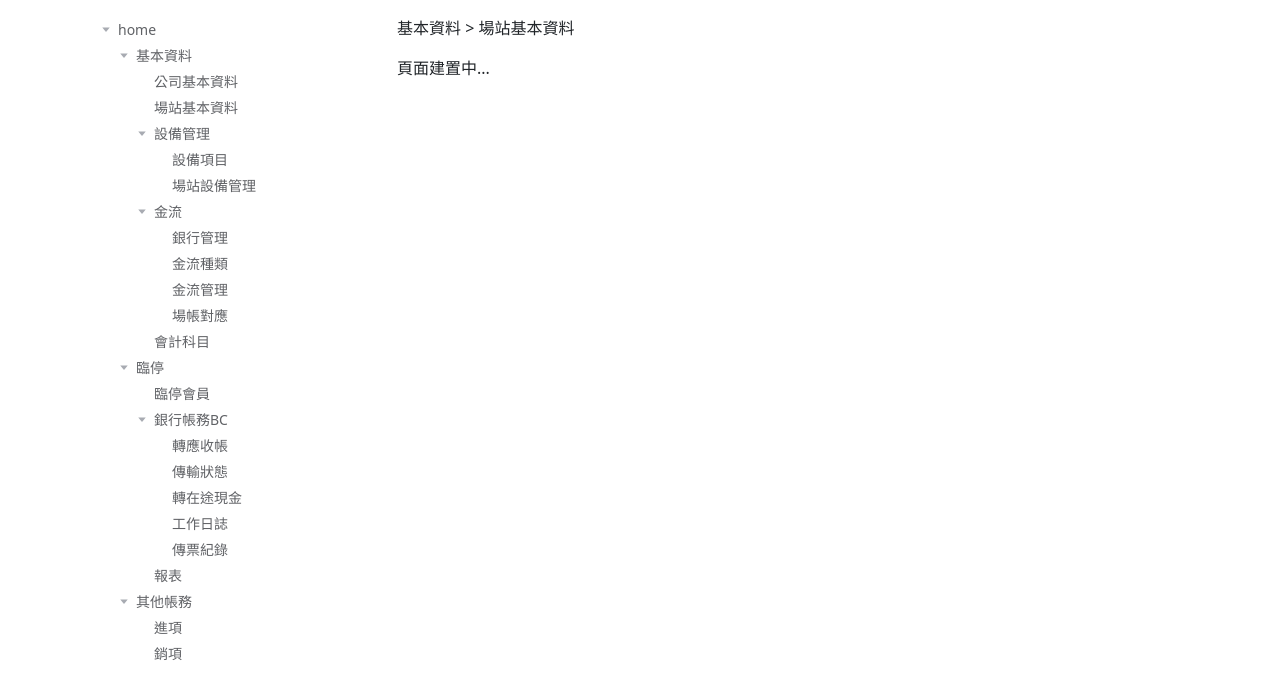
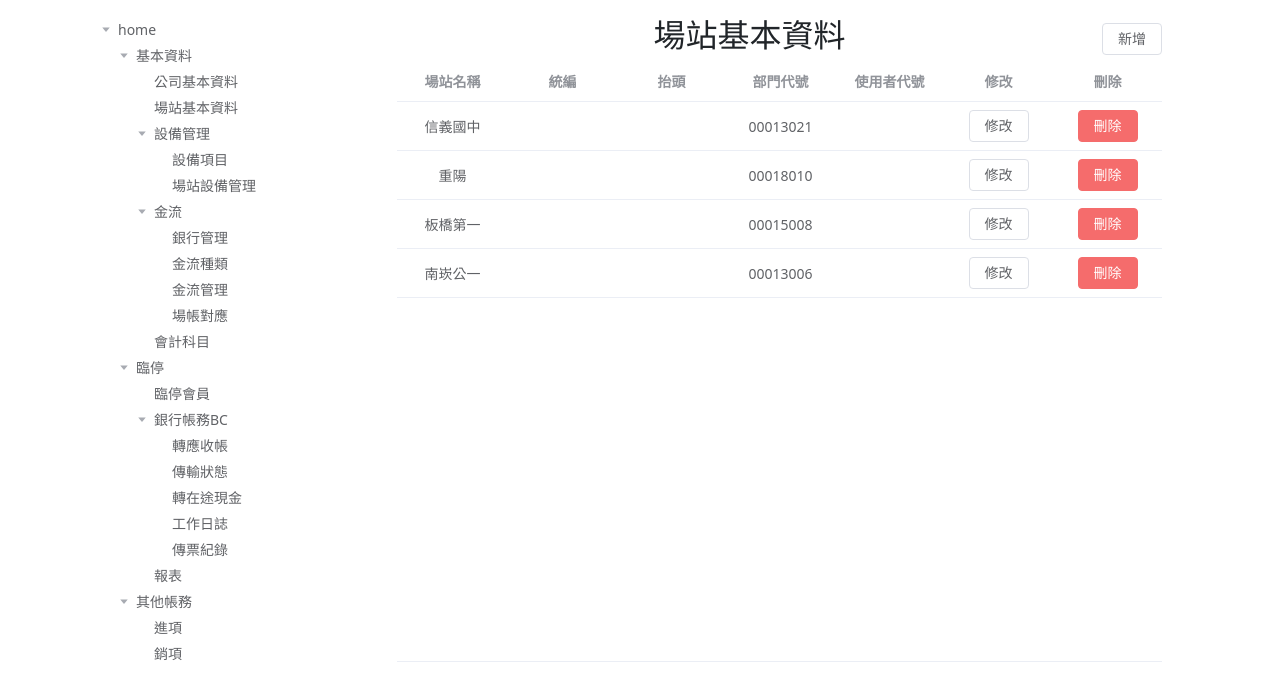
Before and after one commit to mitwitCTC/reconciliation, a Vue app: page /basic/carparks in a window 1280 px wide. Shown: the top 698 px of the page. Built offline with nearby package versions, Linux system fonts and the light colour scheme; sample sign-in values are in the browser's storage.

Commit message:
feat: update CarparksView layout

```diff
--- a/src/views/basicInfo/CarparksView.vue
+++ b/src/views/basicInfo/CarparksView.vue
@@ -1,16 +1,271 @@
 <template>
-    <div class="container">
-        <p>{{ text }}</p>
-        <p>頁面建置中...</p>
+  <div class="container">
+    <div class="d-flex justify-content-center align-items-center">
+      <h2 class="flex-grow-1 text-center">{{ pageTitle }}</h2>
+      <el-button class="ms-auto" @click="openCarParkDialog()">新增</el-button>
     </div>
+
+    <el-table :data="carParks" height="600">
+      <el-table-column align="center" prop="name" label="場站名稱" />
+      <el-table-column align="center" prop="taxNumber" label="統編" />
+      <el-table-column align="center" prop="receiptTitle" label="抬頭" />
+      <el-table-column align="center" prop="voucherDep" label="部門代號" />
+      <el-table-column align="center" prop="userId" label="使用者代號" />
+      <el-table-column align="center" label="修改" fixed="right">
+        <template v-slot="scope">
+          <el-button @click="openCarParkDialog(scope.row)">修改</el-button>
+        </template>
+      </el-table-column>
+      <el-table-column align="center" label="刪除" fixed="right">
+        <template v-slot="scope">
+          <el-button type="danger" @click="openDeleteCarParkDialog(scope.row)">刪除</el-button>
+        </template>
+      </el-table-column>
+    </el-table>
+
+    <el-dialog v-model="dialogVisible" :title="dialogTitle" width="500" center>
+      <el-form
+        :model="currentCarPark"
+        label-width="auto"
+        :rules="carParkFormRules"
+        ref="eidtCarParkForm"
+      >
+        <el-form-item label="公司名稱" prop="companyId">
+          <el-select
+            v-model="currentCarPark.companyId"
+            placeholder="請選擇公司名稱"
+            @change="handleCompanyChange"
+          >
+            <el-option
+              v-for="company in companies"
+              :key="company.id"
+              :label="company.name"
+              :value="company.id"
+            ></el-option>
+          </el-select>
+        </el-form-item>
+        <el-form-item label="場站名稱" prop="name">
+          <el-input v-model="currentCarPark.name"></el-input>
+        </el-form-item>
+        <el-form-item label="部門代號" prop="voucherDep">
+          <el-input v-model="currentCarPark.voucherDep"></el-input>
+        </el-form-item>
+        <el-form-item label="使用者代號" prop="userId">
+          <el-input v-model="currentCarPark.userId"></el-input>
+        </el-form-item>
+      </el-form>
+      <div class="dialog-footer d-flex justify-content-end">
+        <el-button @click="cancelSaveCarPark">取消</el-button>
+        <el-button type="primary" @click="saveCarPark">確定</el-button>
+      </div>
+    </el-dialog>
+
+    <el-dialog
+      v-model="deleteCarParkDialogVisible"
+      :close-on-click-modal="false"
+      title="刪除場站基本資料"
+      width="500"
+      center
+    >
+      <div class="d-flex flex-column">
+        <div class="row mb-2 justify-content-center">
+          <div class="col-3 text-end">場站名稱</div>
+          <div class="col-4 text-start fw-bold">{{ deleteCarParkData.name }}</div>
+        </div>
+        <div class="row mb-2 justify-content-center">
+          <div class="col-3 text-end">統編</div>
+          <div class="col-4 text-start fw-bold">{{ deleteCarParkData.taxNumber }}</div>
+        </div>
+        <div class="row mb-2 justify-content-center">
+          <div class="col-3 text-end">抬頭</div>
+          <div class="col-4 text-start fw-bold">{{ deleteCarParkData.receiptTitle }}</div>
+        </div>
+      </div>
+      <template #footer>
+        <div class="dialog-footer">
+          <el-button @click="deleteCarParkDialogVisible = false">取消</el-button>
+          <el-button type="danger" @click="deleteCarPark">確認刪除</el-button>
+        </div>
+      </template>
+    </el-dialog>
+  </div>
 </template>
 
 <script>
 export default {
-    data(){
-        return {
-            text: "基本資料 > 場站基本資料"
+  data() {
+    return {
+      pageTitle: '',
+      carParks: [],
+      dialogVisible: false,
+      currentCarPark: {
+        name: '',
+        companyId: '',
+        taxNumber: '',
+        receiptTitle: '',
+        voucherDep: '',
+        userId: ''
+      },
+      isEditing: false,
+      companies: [],
+      carParkFormRules: {
+        companyId: [{ required: true, message: '請選擇公司名稱', trigger: 'change' }],
+        name: [{ required: true, message: '請輸入場站名稱', trigger: 'blur' }],
+        voucherDep: [{ required: true, message: '請輸入部門代號 (傳票部份代號)', trigger: 'blur' }],
+        userId: [{ required: true, message: '請輸入使用者代碼', trigger: 'blur' }]
+      },
+      deleteCarParkDialogVisible: false,
+      deleteCarParkData: null
+    }
+  },
+  computed: {
+    dialogTitle() {
+      return this.isEditing ? '修改場站資料' : '新增場站資料'
+    }
+  },
+  mounted() {
+    this.getPageTitle()
+    this.getCarParkData()
+    this.getCompanies()
+  },
+  methods: {
+    getPageTitle() {
+      this.pageTitle = this.$route.name
+    },
+    getCarParkData() {
+      this.carParks = [
+        {
+          id: 1,
+          name: '信義國中',
+          companyId: 1,
+          taxNumber: null,
+          receiptTitle: null,
+          voucherDep: '00013021',
+          userId: null,
+          deleteTime: ''
+        },
+        {
+          id: 2,
+          name: '重陽',
+          companyId: 1,
+          taxNumber: null,
+          receiptTitle: null,
+          voucherDep: '00018010',
+          userId: null,
+          deleteTime: ''
+        },
+        {
+          id: 3,
+          name: '板橋第一',
+          companyId: 1,
+          taxNumber: null,
+          receiptTitle: null,
+          voucherDep: '00015008',
+          userId: null,
+          deleteTime: ''
+        },
+        {
+          id: 4,
+          name: '南崁公一',
+          companyId: 1,
+          taxNumber: null,
+          receiptTitle: null,
+          voucherDep: '00013006',
+          userId: null,
+          deleteTime: ''
         }
+      ]
+      console.log('取場站資料')
     },
+    getCompanies() {
+      this.companies = [
+        {
+          id: 1,
+          name: '力揚',
+          taxNumber: '11111111',
+          receiptTitle: '力揚公司',
+          monthlyBank: null,
+          accountNumber: null,
+          deleteTime: '0'
+        },
+        {
+          id: 2,
+          name: '汎揚',
+          taxNumber: '22222222',
+          receiptTitle: '汎揚公司',
+          monthlyBank: null,
+          accountNumber: null,
+          deleteTime: '0'
+        },
+        {
+          id: 3,
+          name: '花果山',
+          taxNumber: null,
+          receiptTitle: null,
+          monthlyBank: null,
+          accountNumber: null,
+          deleteTime: '0'
+        }
+      ]
+    },
+    handleCompanyChange(value) {
+      // 找到選擇的公司
+      const selectedCompany = this.companies.find((company) => company.id === value)
+      // 更新 currentCarPark 中的資料
+      this.currentCarPark.companyId = selectedCompany.id
+      this.currentCarPark.taxNumber = selectedCompany.taxNumber
+      this.currentCarPark.receiptTitle = selectedCompany.receiptTitle
+    },
+    openCarParkDialog(CarPark) {
+      if (CarPark) {
+        // 編輯模式
+        this.isEditing = true
+        this.currentCarPark = { ...CarPark }
+        // 根據 companyId 匹配 taxNumber、receiptTitle
+        const selectedCompany = this.companies.find(
+          (company) => company.id === this.currentCarPark.companyId
+        )
+        this.currentCarPark.taxNumber = selectedCompany.taxNumber
+        this.currentCarPark.receiptTitle = selectedCompany.receiptTitle
+        console.log('要編輯的場站', this.currentCarPark)
+      } else {
+        // 新增模式
+        this.isEditing = false
+        this.currentCarPark = {
+          name: '',
+          taxNumber: '',
+          receiptTitle: ''
+        }
+      }
+      this.dialogVisible = true
+    },
+    saveCarPark() {
+      this.$refs.eidtCarParkForm.validate((valid) => {
+        if (valid) {
+          if (this.isEditing) {
+            console.log('編輯場站', this.currentCarPark)
+            this.getCarParkData()
+          } else {
+            console.log('新增場站', this.currentCarPark)
+            this.getCarParkData()
+          }
+          this.dialogVisible = false
+        }
+      })
+    },
+    cancelSaveCarPark() {
+      this.dialogVisible = false
+      this.$refs.eidtCarParkForm.clearValidate()
+    },
+    openDeleteCarParkDialog(scope) {
+      this.deleteCarParkDialogVisible = true
+      this.deleteCarParkData = scope
+    },
+    deleteCarPark() {
+      this.getCarParkData()
+      this.deleteCarParkDialogVisible = false
+      console.log("刪除場站",this.deleteCarParkData.id)
+    }
+  }
 }
 </script>
```
